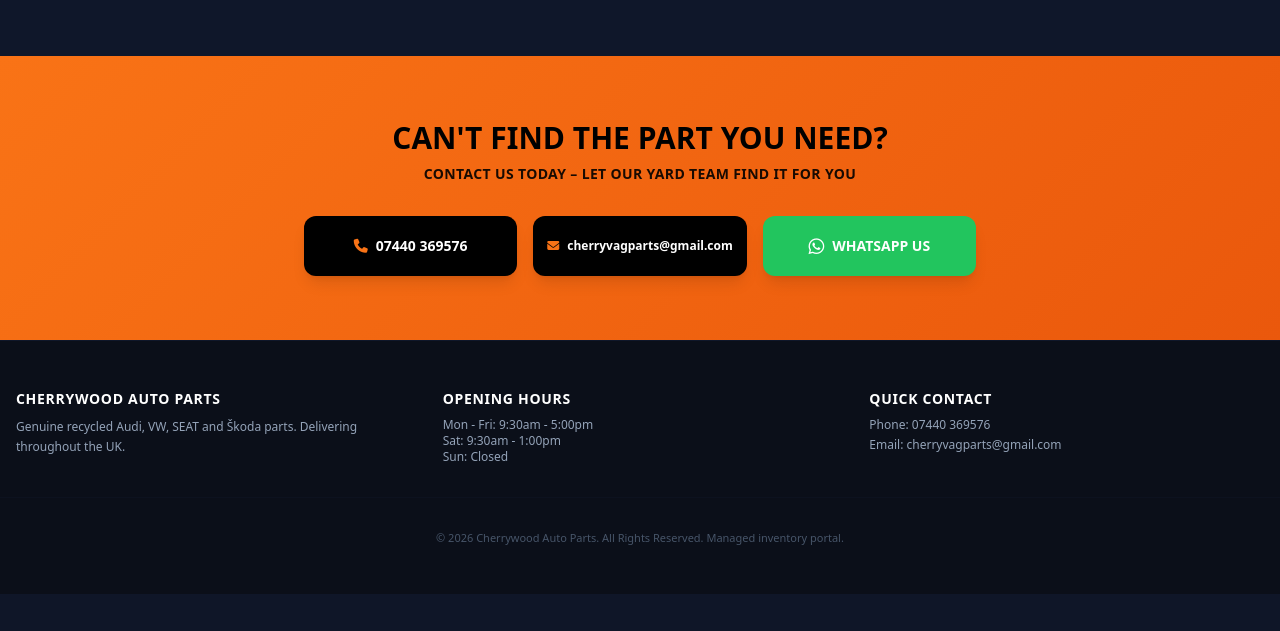
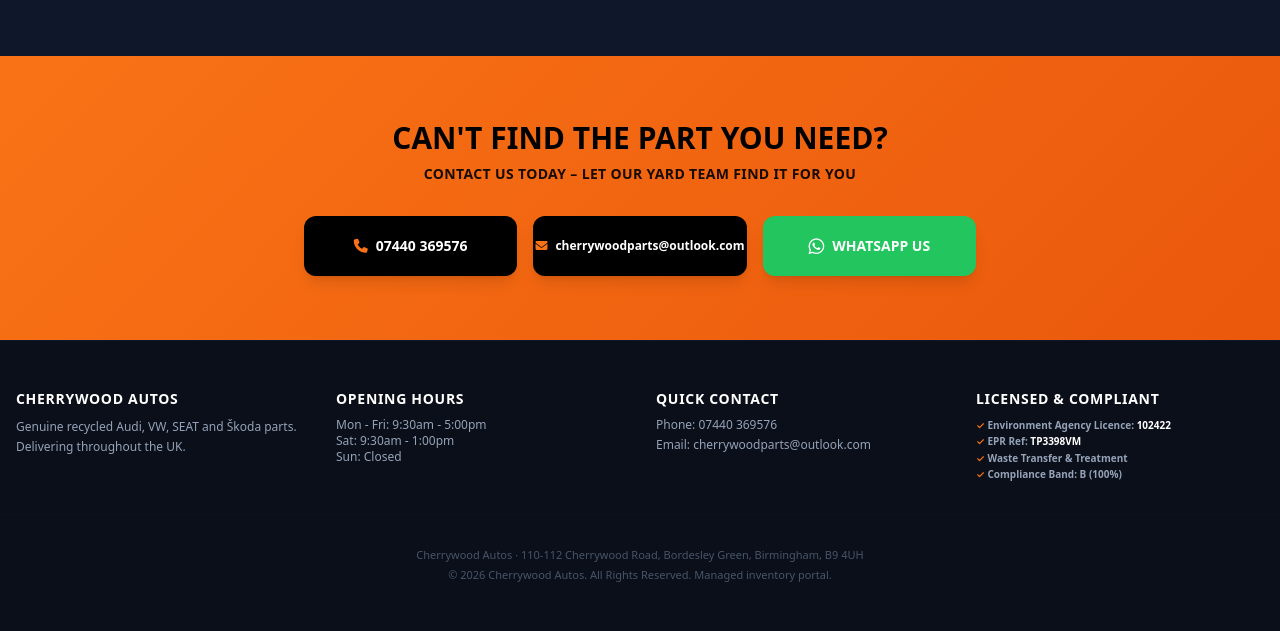
Before and after one commit to zabdi908-glitch/cherrywood-inventory-dev, a Flask app: page / in a window 1280 px wide. Shown: the part 2797-3428 px from the top of the page. Before the commit the page ends 3391 px from the top, so only its background shows below. Run offline with Flask 3, Linux system fonts and the light colour scheme; data that the repository does not hold is empty; some libraries are stand-ins or nearby versions.

Commit message:
Update index.html

```diff
--- a/templates/index.html
+++ b/templates/index.html
@@ -4,9 +4,20 @@
     <meta charset="UTF-8">
     <meta name="viewport" content="width=device-width, initial-scale=1.0">
     <title>Cherrywood Auto Parts | Used Audi, VW, SEAT & Škoda Parts</title>
-    <script src="https://cdn.tailwindcss.com"></script>
-    <link rel="stylesheet" href="https://cdnjs.cloudflare.com/ajax/libs/font-awesome/6.4.0/css/all.min.css">
+
+    <!-- ✅ SEO: Meta Description -->
+    <meta name="description" content="Cherrywood Auto Parts - Used Audi, VW, SEAT and Škoda parts. UK wide delivery. Quality tested parts available. Call 07440 369576.">
+
+    <!-- ✅ PERFORMANCE: Async Tailwind CSS -->
+    <script src="https://cdn.tailwindcss.com" async></script>
+
+    <!-- ✅ PERFORMANCE: Defer Font Awesome -->
+    <link rel="stylesheet" href="https://cdnjs.cloudflare.com/ajax/libs/font-awesome/6.4.0/css/all.min.css" defer>
+
+    <!-- ✅ PERFORMANCE: Font Display Swap -->
     <style>
+        @import url('https://cdnjs.cloudflare.com/ajax/libs/font-awesome/6.4.0/css/all.min.css') font-display: swap;
+
         body { background-color: #0f172a; color: #f8fafc; font-family: system-ui, -apple-system, sans-serif; }
         .orange-gradient { background: linear-gradient(135deg, #f97316 0%, #ea580c 100%); }
     </style>
@@ -44,7 +55,8 @@
         <div class="absolute inset-0 w-full h-full z-0 pointer-events-none">
             <img src="{{ url_for('static', filename='shutter-background.jpg') }}"
                  alt="Cherrywood Shutter Graffiti"
-                 class="w-full h-full object-cover object-center filter contrast-115 brightness-[0.28]">
+                 class="w-full h-full object-cover object-center filter contrast-115 brightness-[0.28]"
+                 fetchpriority="high">
             <div class="absolute inset-0 bg-[radial-gradient(#f97316_1px,transparent_1px)] opacity-5 [background-size:24px_24px]"></div>
             <div class="absolute inset-0 bg-gradient-to-b from-transparent via-slate-950/40 to-[#0f172a]"></div>
         </div>
@@ -95,9 +107,9 @@
 
         <section class="max-w-3xl mx-auto w-full px-4 pt-12 pb-14 relative z-20">
             <div class="bg-[#1e293b]/95 backdrop-blur-md p-6 sm:p-8 rounded-2xl border-2 border-[#f97316] shadow-2xl">
-                <h3 class="text-xl font-black uppercase text-[#f97316] tracking-wide mb-2 flex items-center gap-2">
+                <h2 class="text-xl font-black uppercase text-[#f97316] tracking-wide mb-2 flex items-center gap-2">
                     <i class="fa-solid fa-magnifying-glass"></i> Quick Stock Check Enquiry
-                </h3>
+                </h2>
                 <p class="text-xs text-slate-400 mb-6 font-medium">Can't find your vehicle listed below? Send an instant check directly to our yard desk.</p>
 
                 <form onsubmit="handleStockCheck(event)" class="grid grid-cols-1 sm:grid-cols-2 gap-4">
@@ -123,7 +135,6 @@
     </div>
 
     <main class="bg-[#0f172a] flex-1 w-full">
-        <!-- Flash Messages -->
         {% with messages = get_flashed_messages(with_categories=true) %}
             {% if messages %}
                 {% for category, message in messages %}
@@ -140,7 +151,6 @@
             <h2 class="text-2xl font-black uppercase tracking-wider text-center text-white mb-2">Popular Parts In Stock</h2>
             <p class="text-sm text-center text-slate-400 mb-10 max-w-md mx-auto">We stock thousands of shelved mechanical components ready for collection or shipping.</p>
 
-            <!-- 🔍 SEARCH BAR -->
             <div class="max-w-2xl mx-auto mb-10">
                 <form action="/search" method="GET" class="flex flex-col sm:flex-row gap-3">
                     <div class="flex-1">
@@ -236,7 +246,7 @@
                 {% for vehicle in vehicles %}
                 <div class="bg-[#111827] border border-slate-800 rounded-2xl overflow-hidden shadow-xl flex flex-col">
                     <div class="relative h-56 bg-slate-900">
-                        <img src="{{ vehicle.image_url }}" alt="{{ vehicle.title }}" class="w-full h-full object-cover">
+                        <img src="{{ vehicle.image_url }}" alt="{{ vehicle.title }}" loading="lazy" class="w-full h-full object-cover">
                         <span class="absolute top-3 right-3 bg-[#f97316] text-black font-black text-xs uppercase px-3 py-1 rounded-md tracking-wider">
                             {{ vehicle.status }}
                         </span>
@@ -348,8 +358,8 @@
                 <a href="tel:07440369576" class="bg-black text-white p-4 rounded-xl shadow-lg hover:bg-neutral-900 transition flex items-center justify-center gap-2">
                     <i class="fa-solid fa-phone text-[#f97316]"></i> 07440 369576
                 </a>
-                <a href="mailto:cherryvagparts@gmail.com" class="bg-black text-white p-4 rounded-xl shadow-lg hover:bg-neutral-900 transition flex items-center justify-center gap-2 text-xs lowercase">
-                    <i class="fa-solid fa-envelope text-[#f97316]"></i> cherryvagparts@gmail.com
+                <a href="mailto:cherrywoodparts@outlook.com" class="bg-black text-white p-4 rounded-xl shadow-lg hover:bg-neutral-900 transition flex items-center justify-center gap-2 text-xs lowercase">
+                    <i class="fa-solid fa-envelope text-[#f97316]"></i> cherrywoodparts@outlook.com
                 </a>
                 <a href="https://wa.me/447440369576" target="_blank" class="bg-[#22c55e] text-white p-4 rounded-xl shadow-lg hover:bg-green-600 transition flex items-center justify-center gap-2">
                     <i class="fa-brands fa-whatsapp text-lg"></i> WhatsApp Us
@@ -441,9 +451,9 @@
     {% endif %}
 
     <footer class="bg-[#0b0f19] border-t border-slate-900 py-12 text-slate-500 text-xs font-semibold w-full pb-24 md:pb-12">
-        <div class="max-w-7xl mx-auto px-4 grid grid-cols-1 sm:grid-cols-3 gap-8">
+        <div class="max-w-7xl mx-auto px-4 grid grid-cols-1 sm:grid-cols-4 gap-8">
             <div>
-                <span class="block font-black text-sm tracking-wider text-white uppercase mb-2">Cherrywood Auto Parts</span>
+                <span class="block font-black text-sm tracking-wider text-white uppercase mb-2">Cherrywood Autos</span>
                 <p class="leading-relaxed text-slate-400 font-medium">Genuine recycled Audi, VW, SEAT and Škoda parts. Delivering throughout the UK.</p>
             </div>
             <div>
@@ -453,11 +463,21 @@
             <div>
                 <span class="block font-black text-sm tracking-wider text-white uppercase mb-2">Quick Contact</span>
                 <p class="text-slate-400 font-medium mb-1">Phone: 07440 369576</p>
-                <p class="text-slate-400 font-medium">Email: cherryvagparts@gmail.com</p>
+                <p class="text-slate-400 font-medium">Email: cherrywoodparts@outlook.com</p>
+            </div>
+            <div>
+                <span class="block font-black text-sm tracking-wider text-white uppercase mb-2">Licensed &amp; Compliant</span>
+                <p class="text-[10px] text-slate-400 leading-relaxed">
+                    <span class="text-[#f97316]">✓</span> Environment Agency Licence: <span class="text-white">102422</span><br>
+                    <span class="text-[#f97316]">✓</span> EPR Ref: <span class="text-white">TP3398VM</span><br>
+                    <span class="text-[#f97316]">✓</span> Waste Transfer &amp; Treatment<br>
+                    <span class="text-[#f97316]">✓</span> Compliance Band: B (100%)
+                </p>
             </div>
         </div>
         <div class="max-w-7xl mx-auto px-4 mt-8 pt-8 border-t border-slate-900/40 text-center text-[11px] text-slate-600 font-medium">
-            © 2026 Cherrywood Auto Parts. All Rights Reserved. Managed inventory portal.
+            <p>Cherrywood Autos · 110-112 Cherrywood Road, Bordesley Green, Birmingham, B9 4UH</p>
+            <p class="mt-1">© 2026 Cherrywood Autos. All Rights Reserved. Managed inventory portal.</p>
         </div>
     </footer>
 
@@ -468,7 +488,7 @@
         <a href="https://wa.me/447440369576" target="_blank" class="py-3 bg-green-600/20 border-r border-slate-800 hover:bg-green-600/30 transition flex flex-col items-center gap-0.5 text-green-400">
             <i class="fa-brands fa-whatsapp text-base"></i> WhatsApp
         </a>
-        <a href="mailto:cherryvagparts@gmail.com" class="py-3 hover:bg-slate-800 transition flex flex-col items-center gap-0.5">
+        <a href="mailto:cherrywoodparts@outlook.com" class="py-3 hover:bg-slate-800 transition flex flex-col items-center gap-0.5">
             <i class="fa-solid fa-envelope text-sm text-[#f97316]"></i> Email Us
         </a>
     </div>
```
